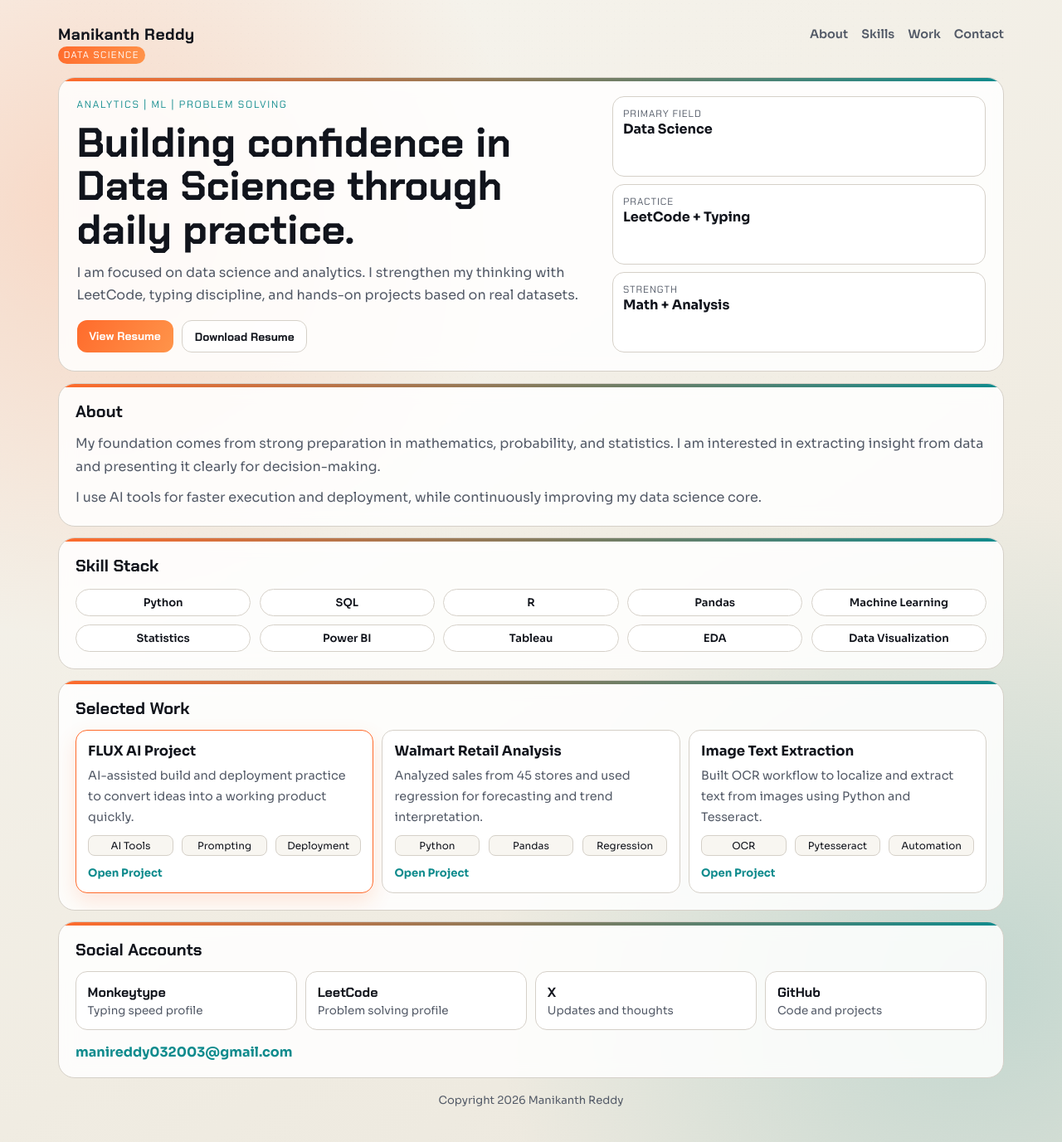
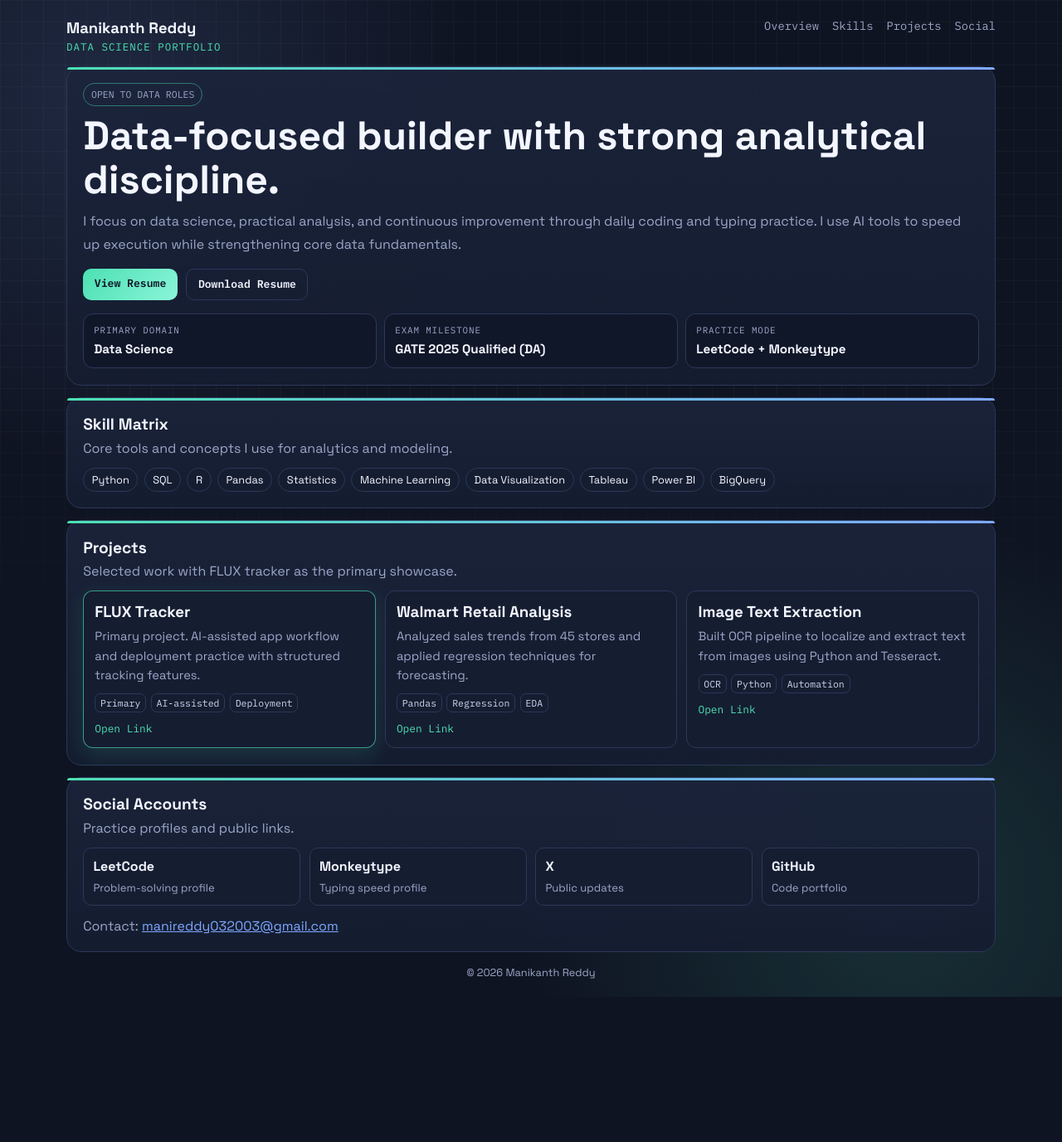
Before and after one commit to Manireddy69-VSCODE/about-me, a React (Vite) app: page / in a window 1280 px wide. Shown: the whole page at 83% size. After the commit the page ends 1202 px from the top, so only its background shows below. Built offline with nearby package versions, Linux system fonts and the light colour scheme.

Commit message:
Rebuild portfolio with data-dashboard UI

```diff
--- a/src/App.css
+++ b/src/App.css
@@ -1,13 +1,14 @@
-@import url('https://fonts.googleapis.com/css2?family=Chakra+Petch:wght@400;500;600;700&family=Sora:wght@400;600;700&display=swap');
+@import url('https://fonts.googleapis.com/css2?family=Space+Grotesk:wght@400;500;700&family=IBM+Plex+Mono:wght@400;500;600&display=swap');
 
 :root {
-  --bg: #f3f1eb;
-  --ink: #11141c;
-  --muted: #535a67;
-  --panel: rgba(255, 255, 255, 0.85);
-  --line: #d5d0c8;
-  --accent: #ff6b2c;
-  --accent-2: #0f8b8d;
+  --bg: #0f1422;
+  --bg-soft: #151d31;
+  --card: #1b243b;
+  --text: #f3f6ff;
+  --muted: #9ca7c8;
+  --line: #2d385a;
+  --accent: #4ce0b3;
+  --accent-2: #7ea8ff;
 }
 
 * {
@@ -22,147 +23,126 @@ body,
 }
 
 body {
-  font-family: 'Sora', sans-serif;
-  color: var(--ink);
-  background:
-    radial-gradient(circle at 8% 18%, rgba(255, 107, 44, 0.2), transparent 32%),
-    radial-gradient(circle at 92% 86%, rgba(15, 139, 141, 0.19), transparent 35%),
-    linear-gradient(145deg, #f7f5ef 0%, #f0ece2 60%, #ebe7dd 100%);
+  font-family: 'Space Grotesk', sans-serif;
+  color: var(--text);
+  background: radial-gradient(circle at 10% 10%, rgba(126, 168, 255, 0.14), transparent 28%),
+    radial-gradient(circle at 85% 90%, rgba(76, 224, 179, 0.14), transparent 30%),
+    var(--bg);
+}
+
+.page {
+  position: relative;
+  overflow: hidden;
+}
+
+.bg-grid {
+  position: fixed;
+  inset: 0;
+  pointer-events: none;
+  background-image:
+    linear-gradient(rgba(255, 255, 255, 0.03) 1px, transparent 1px),
+    linear-gradient(90deg, rgba(255, 255, 255, 0.03) 1px, transparent 1px);
+  background-size: 26px 26px;
+  mask-image: linear-gradient(to bottom, black 60%, transparent 100%);
 }
 
 .shell {
-  width: min(1140px, 92vw);
+  width: min(1120px, 92vw);
   margin: 0 auto;
-  padding: 1.8rem 0 2.4rem;
-  position: relative;
-}
-
-.noise {
-  position: absolute;
-  inset: 0;
-  pointer-events: none;
-  opacity: 0.23;
-  background-image: radial-gradient(rgba(17, 20, 28, 0.07) 0.55px, transparent 0.55px);
-  background-size: 9px 9px;
-  mask-image: linear-gradient(to bottom, black 30%, transparent 100%);
 }
 
 .topbar {
   display: flex;
   justify-content: space-between;
   align-items: flex-start;
+  padding-top: 1.35rem;
   gap: 1rem;
-  margin-bottom: 1.05rem;
 }
 
-.brand {
-  text-decoration: none;
-  display: inline-flex;
+.identity {
+  display: flex;
   flex-direction: column;
-  gap: 0.15rem;
+  gap: 0.2rem;
 }
 
-.brand-main {
-  font-family: 'Chakra Petch', sans-serif;
-  font-size: 1.2rem;
-  color: var(--ink);
-  letter-spacing: 0.02em;
+.name {
+  margin: 0;
+  font-size: 1.15rem;
   font-weight: 700;
 }
 
-.brand-sub {
-  width: fit-content;
-  font-family: 'Chakra Petch', sans-serif;
-  font-size: 0.72rem;
-  letter-spacing: 0.12em;
+.role {
+  margin: 0;
+  color: var(--accent);
+  font-family: 'IBM Plex Mono', monospace;
+  font-size: 0.78rem;
+  letter-spacing: 0.08em;
   text-transform: uppercase;
-  color: #ffffff;
-  background: linear-gradient(120deg, var(--accent), #ff944a);
-  padding: 0.17rem 0.42rem;
-  border-radius: 999px;
 }
 
 nav {
   display: flex;
   gap: 1rem;
   flex-wrap: wrap;
-  padding-top: 0.22rem;
 }
 
 nav a {
+  color: var(--muted);
   text-decoration: none;
-  color: var(--muted);
-  font-weight: 600;
-  font-size: 0.9rem;
+  font-family: 'IBM Plex Mono', monospace;
+  font-size: 0.86rem;
 }
 
 nav a:hover {
-  color: var(--ink);
+  color: var(--text);
 }
 
-main {
+.layout {
   display: grid;
-  gap: 0.85rem;
+  gap: 0.9rem;
+  margin-top: 1rem;
 }
 
-.hero,
-.panel {
+.card {
+  background: linear-gradient(180deg, rgba(27, 36, 59, 0.92), rgba(21, 29, 49, 0.95));
+  border: 1px solid var(--line);
+  border-radius: 18px;
+  padding: 1.2rem;
   position: relative;
-  border: 1px solid var(--line);
-  border-radius: 20px;
-  background: var(--panel);
-  backdrop-filter: blur(10px);
-  overflow: hidden;
 }
 
-.hero::before,
-.panel::before {
+.card::before {
   content: '';
   position: absolute;
   left: 0;
   top: 0;
   width: 100%;
-  height: 4px;
+  height: 3px;
   background: linear-gradient(90deg, var(--accent), var(--accent-2));
+  border-radius: 18px 18px 0 0;
 }
 
-.hero {
-  display: grid;
-  grid-template-columns: 1.4fr 1fr;
-  gap: 1rem;
-  padding: 1.35rem;
+.hero-head h1 {
+  margin: 0.65rem 0 0.6rem;
+  font-size: clamp(1.75rem, 4.2vw, 3rem);
+  line-height: 1.1;
 }
 
-.hero-kicker {
+.hero-head p {
   margin: 0;
-  font-size: 0.76rem;
-  color: var(--accent-2);
-  font-family: 'Chakra Petch', sans-serif;
-  letter-spacing: 0.14em;
+  color: var(--muted);
+  line-height: 1.7;
 }
 
-h1 {
-  margin: 0.55rem 0 0.7rem;
-  font-family: 'Chakra Petch', sans-serif;
-  font-size: clamp(1.7rem, 4.4vw, 3.1rem);
-  line-height: 1.06;
-}
-
-h2 {
-  margin: 0 0 0.8rem;
-  font-size: 1.25rem;
-  font-family: 'Chakra Petch', sans-serif;
-}
-
-h3 {
+.pill {
   margin: 0;
-  font-size: 1.03rem;
-}
-
-p {
-  margin: 0;
-  color: var(--muted);
-  line-height: 1.72;
+  width: fit-content;
+  padding: 0.2rem 0.55rem;
+  border-radius: 999px;
+  border: 1px solid rgba(76, 224, 179, 0.45);
+  color: var(--accent);
+  font-family: 'IBM Plex Mono', monospace;
+  font-size: 0.72rem;
 }
 
 .hero-actions {
@@ -174,215 +154,180 @@ p {
 
 .btn {
   text-decoration: none;
-  border-radius: 12px;
-  padding: 0.62rem 0.92rem;
-  font-weight: 700;
-  font-size: 0.86rem;
-  font-family: 'Chakra Petch', sans-serif;
-}
-
-.btn-solid {
-  color: #fff;
-  background: linear-gradient(120deg, var(--accent), #ff944a);
-}
-
-.btn-ghost {
-  color: var(--ink);
-  border: 1px solid var(--line);
-  background: rgba(255, 255, 255, 0.72);
-}
-
-.hero-right {
-  display: grid;
-  gap: 0.55rem;
-}
-
-.pulse-card {
-  border: 1px solid var(--line);
-  border-radius: 14px;
-  background: #ffffff;
-  padding: 0.75rem;
-  animation: pulse-in 500ms ease both;
-}
-
-.pulse-card span {
-  display: block;
-  color: var(--muted);
-  font-size: 0.74rem;
-  letter-spacing: 0.08em;
-  text-transform: uppercase;
-  font-family: 'Chakra Petch', sans-serif;
-}
-
-.pulse-card strong {
-  font-size: 1rem;
-  line-height: 1.2;
-}
-
-.panel {
-  padding: 1.25rem;
-}
-
-.panel p + p {
-  margin-top: 0.6rem;
-}
-
-.skill-grid,
-.tag-row,
-.social-grid,
-.project-grid {
-  display: grid;
-  gap: 0.65rem;
-}
-
-.skill-grid {
-  grid-template-columns: repeat(5, minmax(0, 1fr));
-  margin-top: 0.95rem;
-}
-
-.skill-grid span {
-  border: 1px solid var(--line);
-  border-radius: 999px;
-  padding: 0.42rem 0.6rem;
-  background: #ffffff;
-  text-align: center;
+  border-radius: 10px;
+  padding: 0.6rem 0.85rem;
+  font-family: 'IBM Plex Mono', monospace;
   font-size: 0.82rem;
   font-weight: 600;
 }
 
-.project-grid {
-  grid-template-columns: repeat(3, minmax(0, 1fr));
+.btn-primary {
+  background: linear-gradient(130deg, var(--accent), #8af5d8);
+  color: #0e1526;
 }
 
-.project-card {
+.btn-secondary {
   border: 1px solid var(--line);
-  border-radius: 14px;
-  background: #ffffff;
-  padding: 0.88rem;
+  color: var(--text);
 }
 
-.project-card-primary {
-  border-color: var(--accent);
-  box-shadow: 0 10px 24px rgba(255, 107, 44, 0.16);
+.stat-grid {
+  display: grid;
+  grid-template-columns: repeat(3, minmax(0, 1fr));
+  gap: 0.6rem;
+  margin-top: 1rem;
 }
 
-.project-card p {
-  margin-top: 0.45rem;
-  font-size: 0.9rem;
+.stat-box {
+  border: 1px solid var(--line);
+  border-radius: 12px;
+  padding: 0.75rem;
+  background: rgba(16, 23, 40, 0.86);
 }
 
-.tag-row {
-  margin-top: 0.6rem;
-  grid-template-columns: repeat(3, minmax(0, 1fr));
+.stat-box span {
+  display: block;
+  font-family: 'IBM Plex Mono', monospace;
+  font-size: 0.68rem;
+  color: var(--muted);
+  text-transform: uppercase;
+  letter-spacing: 0.08em;
+  margin-bottom: 0.3rem;
 }
 
-.tag-row span {
-  font-size: 0.75rem;
-  text-align: center;
-  border: 1px solid var(--line);
-  border-radius: 8px;
-  padding: 0.25rem 0.35rem;
-  background: #f8f6f1;
+.stat-box strong {
+  font-size: 0.95rem;
+  line-height: 1.35;
 }
 
-.project-card a {
+.section-head {
+  margin-bottom: 0.8rem;
+}
+
+.section-head h2 {
+  margin: 0;
+  font-size: 1.2rem;
+}
+
+.section-head p {
+  margin: 0.35rem 0 0;
+  color: var(--muted);
+}
+
+.chip-wrap {
+  display: flex;
+  flex-wrap: wrap;
+  gap: 0.45rem;
+}
+
+.chip {
+  border: 1px solid var(--line);
+  border-radius: 999px;
+  padding: 0.32rem 0.6rem;
+  font-size: 0.8rem;
+  background: var(--bg-soft);
+}
+
+.project-grid {
+  display: grid;
+  grid-template-columns: repeat(3, minmax(0, 1fr));
+  gap: 0.7rem;
+}
+
+.project {
+  border: 1px solid var(--line);
+  border-radius: 12px;
+  background: var(--bg-soft);
+  padding: 0.82rem;
+}
+
+.project.featured {
+  border-color: rgba(76, 224, 179, 0.65);
+  box-shadow: 0 8px 26px rgba(76, 224, 179, 0.14);
+}
+
+.project h3 {
+  margin: 0;
+}
+
+.project p {
+  margin: 0.45rem 0 0;
+  color: var(--muted);
+  font-size: 0.92rem;
+  line-height: 1.6;
+}
+
+.tag-wrap {
+  display: flex;
+  gap: 0.35rem;
+  flex-wrap: wrap;
+  margin-top: 0.6rem;
+}
+
+.tag-wrap span {
+  font-family: 'IBM Plex Mono', monospace;
+  font-size: 0.72rem;
+  border: 1px solid var(--line);
+  border-radius: 7px;
+  padding: 0.18rem 0.36rem;
+  color: #d0d8f2;
+}
+
+.project a {
   display: inline-block;
-  margin-top: 0.72rem;
+  margin-top: 0.7rem;
   text-decoration: none;
-  color: var(--accent-2);
-  font-size: 0.82rem;
-  font-weight: 700;
+  color: var(--accent);
+  font-family: 'IBM Plex Mono', monospace;
+  font-size: 0.8rem;
 }
 
 .social-grid {
+  display: grid;
   grid-template-columns: repeat(4, minmax(0, 1fr));
+  gap: 0.65rem;
 }
 
 .social-card {
+  text-decoration: none;
+  color: var(--text);
   border: 1px solid var(--line);
-  border-radius: 14px;
-  padding: 0.85rem;
-  background: #ffffff;
-  text-decoration: none;
-  color: var(--ink);
-  transition: transform 220ms ease;
-}
-
-.social-card:hover {
-  transform: translateY(-4px);
+  border-radius: 10px;
+  padding: 0.7rem;
+  background: var(--bg-soft);
 }
 
 .social-card strong {
   display: block;
-  font-family: 'Chakra Petch', sans-serif;
+  margin-bottom: 0.25rem;
 }
 
 .social-card span {
   color: var(--muted);
-  font-size: 0.84rem;
-}
-
-.mail-row {
-  margin-top: 1rem;
-}
-
-.mail-row a {
-  text-decoration: none;
-  color: var(--accent-2);
-  font-weight: 700;
-}
-
-footer {
-  margin-top: 1rem;
-  text-align: center;
-  color: var(--muted);
   font-size: 0.82rem;
 }
 
-.reveal-1,
-.reveal-2,
-.reveal-3,
-.reveal-4,
-.reveal-5,
-.reveal-6 {
-  opacity: 0;
-  transform: translateY(12px);
-  animation: reveal 560ms ease forwards;
+.mail {
+  margin: 0.9rem 0 0;
+  color: var(--muted);
 }
 
-.reveal-2 { animation-delay: 80ms; }
-.reveal-3 { animation-delay: 140ms; }
-.reveal-4 { animation-delay: 180ms; }
-.reveal-5 { animation-delay: 220ms; }
-.reveal-6 { animation-delay: 260ms; }
-
-@keyframes reveal {
-  to {
-    opacity: 1;
-    transform: translateY(0);
-  }
+.mail a {
+  color: var(--accent-2);
 }
 
-@keyframes pulse-in {
-  from {
-    opacity: 0;
-    transform: scale(0.98);
-  }
-  to {
-    opacity: 1;
-    transform: scale(1);
-  }
+.footer {
+  padding: 1rem 0 1.35rem;
+  text-align: center;
+}
+
+.footer p {
+  color: var(--muted);
+  margin: 0;
+  font-size: 0.8rem;
 }
 
 @media (max-width: 980px) {
-  .hero {
-    grid-template-columns: 1fr;
-  }
-
-  .skill-grid {
-    grid-template-columns: repeat(3, minmax(0, 1fr));
-  }
-
   .project-grid {
     grid-template-columns: 1fr 1fr;
   }
@@ -390,27 +335,23 @@ footer {
   .social-grid {
     grid-template-columns: 1fr 1fr;
   }
+
+  .stat-grid {
+    grid-template-columns: 1fr;
+  }
 }
 
 @media (max-width: 640px) {
-  .shell {
-    width: 94vw;
+  .topbar {
+    flex-direction: column;
   }
 
-  .topbar {
-    flex-direction: column;
-    align-items: flex-start;
-  }
-
-  .skill-grid,
   .project-grid,
-  .social-grid,
-  .tag-row {
+  .social-grid {
     grid-template-columns: 1fr;
   }
 
-  .hero,
-  .panel {
+  .card {
     padding: 1rem;
   }
 }
--- a/src/App.jsx
+++ b/src/App.jsx
@@ -1,108 +1,92 @@
 import './App.css'
+
+const resumeUrl = `${import.meta.env.BASE_URL}resume.pdf`
+
+const stats = [
+  { label: 'Primary Domain', value: 'Data Science' },
+  { label: 'Exam Milestone', value: 'GATE 2025 Qualified (DA)' },
+  { label: 'Practice Mode', value: 'LeetCode + Monkeytype' },
+]
 
 const skills = [
   'Python',
   'SQL',
   'R',
   'Pandas',
+  'Statistics',
   'Machine Learning',
-  'Statistics',
+  'Data Visualization',
+  'Tableau',
   'Power BI',
-  'Tableau',
-  'EDA',
-  'Data Visualization',
-]
-
-const highlights = [
-  { label: 'Primary Field', value: 'Data Science' },
-  { label: 'Practice', value: 'LeetCode + Typing' },
-  { label: 'Strength', value: 'Math + Analysis' },
+  'BigQuery',
 ]
 
 const projects = [
   {
+    title: 'FLUX Tracker',
+    summary: 'Primary project. AI-assisted app workflow and deployment practice with structured tracking features.',
+    tags: ['Primary', 'AI-assisted', 'Deployment'],
+    link: 'https://github.com/Manireddy69-VSCODE/flux-tracker',
+    featured: true,
+  },
+  {
     title: 'Walmart Retail Analysis',
-    summary: 'Analyzed sales from 45 stores and used regression for forecasting and trend interpretation.',
-    tags: ['Python', 'Pandas', 'Regression'],
+    summary: 'Analyzed sales trends from 45 stores and applied regression techniques for forecasting.',
+    tags: ['Pandas', 'Regression', 'EDA'],
     link: '#',
   },
   {
     title: 'Image Text Extraction',
-    summary: 'Built OCR workflow to localize and extract text from images using Python and Tesseract.',
-    tags: ['OCR', 'Pytesseract', 'Automation'],
+    summary: 'Built OCR pipeline to localize and extract text from images using Python and Tesseract.',
+    tags: ['OCR', 'Python', 'Automation'],
     link: '#',
-  },
-  {
-    title: 'FLUX AI Project',
-    summary: 'AI-assisted build and deployment practice to convert ideas into a working product quickly.',
-    tags: ['AI Tools', 'Prompting', 'Deployment'],
-    link: 'https://github.com/Manireddy69-VSCODE/flux-tracker',
-    primary: true,
   },
 ]
 
 const socials = [
-  {
-    name: 'Monkeytype',
-    detail: 'Typing speed profile',
-    href: 'https://monkeytype.com/profile/manireddy',
-  },
-  {
-    name: 'LeetCode',
-    detail: 'Problem solving profile',
-    href: 'https://leetcode.com/u/Mani_reddy69/',
-  },
-  {
-    name: 'X',
-    detail: 'Updates and thoughts',
-    href: 'https://x.com/Mani_reddy69',
-  },
-  {
-    name: 'GitHub',
-    detail: 'Code and projects',
-    href: 'https://github.com/manireddy7989',
-  },
+  { name: 'LeetCode', href: 'https://leetcode.com/u/Mani_reddy69/', desc: 'Problem-solving profile' },
+  { name: 'Monkeytype', href: 'https://monkeytype.com/profile/manireddy', desc: 'Typing speed profile' },
+  { name: 'X', href: 'https://x.com/Mani_reddy69', desc: 'Public updates' },
+  { name: 'GitHub', href: 'https://github.com/manireddy7989', desc: 'Code portfolio' },
 ]
-
-const resumeUrl = `${import.meta.env.BASE_URL}resume.pdf`
 
 function App() {
   return (
-    <div className="shell">
-      <div className="noise" />
+    <div className="page">
+      <div className="bg-grid" />
 
-      <header className="topbar reveal-1">
-        <a className="brand" href="#home">
-          <span className="brand-main">Manikanth Reddy</span>
-          <span className="brand-sub">Data Science</span>
-        </a>
-
+      <header className="topbar shell">
+        <div className="identity">
+          <p className="name">Manikanth Reddy</p>
+          <p className="role">Data Science Portfolio</p>
+        </div>
         <nav>
-          <a href="#about">About</a>
+          <a href="#overview">Overview</a>
           <a href="#skills">Skills</a>
-          <a href="#work">Work</a>
-          <a href="#contact">Contact</a>
+          <a href="#projects">Projects</a>
+          <a href="#social">Social</a>
         </nav>
       </header>
 
-      <main>
-        <section id="home" className="hero reveal-2">
-          <div className="hero-left">
-            <p className="hero-kicker">ANALYTICS | ML | PROBLEM SOLVING</p>
-            <h1>Building confidence in Data Science through daily practice.</h1>
+      <main className="shell layout">
+        <section id="overview" className="hero card">
+          <div className="hero-head">
+            <p className="pill">OPEN TO DATA ROLES</p>
+            <h1>Data-focused builder with strong analytical discipline.</h1>
             <p>
-              I am focused on data science and analytics. I strengthen my thinking with LeetCode,
-              typing discipline, and hands-on projects based on real datasets.
+              I focus on data science, practical analysis, and continuous improvement through daily coding and typing practice.
+              I use AI tools to speed up execution while strengthening core data fundamentals.
             </p>
-            <div className="hero-actions">
-              <a className="btn btn-solid" href={resumeUrl} target="_blank" rel="noreferrer">View Resume</a>
-              <a className="btn btn-ghost" href={resumeUrl} download>Download Resume</a>
-            </div>
           </div>
 
-          <div className="hero-right">
-            {highlights.map((item) => (
-              <article key={item.label} className="pulse-card">
+          <div className="hero-actions">
+            <a className="btn btn-primary" href={resumeUrl} target="_blank" rel="noreferrer">View Resume</a>
+            <a className="btn btn-secondary" href={resumeUrl} download>Download Resume</a>
+          </div>
+
+          <div className="stat-grid">
+            {stats.map((item) => (
+              <article key={item.label} className="stat-box">
                 <span>{item.label}</span>
                 <strong>{item.value}</strong>
               </article>
@@ -110,63 +94,58 @@ function App() {
           </div>
         </section>
 
-        <section id="about" className="panel reveal-3">
-          <h2>About</h2>
-          <p>
-            My foundation comes from strong preparation in mathematics, probability, and statistics.
-            I am interested in extracting insight from data and presenting it clearly for decision-making.
-          </p>
-          <p>
-            I use AI tools for faster execution and deployment, while continuously improving my data science core.
-          </p>
-        </section>
-
-        <section id="skills" className="panel reveal-4">
-          <h2>Skill Stack</h2>
-          <div className="skill-grid">
+        <section id="skills" className="card">
+          <div className="section-head">
+            <h2>Skill Matrix</h2>
+            <p>Core tools and concepts I use for analytics and modeling.</p>
+          </div>
+          <div className="chip-wrap">
             {skills.map((skill) => (
-              <span key={skill}>{skill}</span>
+              <span key={skill} className="chip">{skill}</span>
             ))}
           </div>
         </section>
 
-        <section id="work" className="panel reveal-5">
-          <h2>Selected Work</h2>
+        <section id="projects" className="card">
+          <div className="section-head">
+            <h2>Projects</h2>
+            <p>Selected work with FLUX tracker as the primary showcase.</p>
+          </div>
           <div className="project-grid">
-            {[...projects].sort((a, b) => Number(Boolean(b.primary)) - Number(Boolean(a.primary))).map((project) => (
-              <article key={project.title} className={`project-card${project.primary ? ' project-card-primary' : ''}`}>
+            {[...projects].sort((a, b) => Number(Boolean(b.featured)) - Number(Boolean(a.featured))).map((project) => (
+              <article key={project.title} className={`project ${project.featured ? 'featured' : ''}`}>
                 <h3>{project.title}</h3>
                 <p>{project.summary}</p>
-                <div className="tag-row">
+                <div className="tag-wrap">
                   {project.tags.map((tag) => (
                     <span key={tag}>{tag}</span>
                   ))}
                 </div>
-                <a href={project.link} target="_blank" rel="noreferrer">Open Project</a>
+                <a href={project.link} target="_blank" rel="noreferrer">Open Link</a>
               </article>
             ))}
           </div>
         </section>
 
-        <section id="contact" className="panel reveal-6">
-          <h2>Social Accounts</h2>
+        <section id="social" className="card">
+          <div className="section-head">
+            <h2>Social Accounts</h2>
+            <p>Practice profiles and public links.</p>
+          </div>
           <div className="social-grid">
-            {socials.map((social) => (
-              <a key={social.name} href={social.href} className="social-card" target="_blank" rel="noreferrer">
-                <strong>{social.name}</strong>
-                <span>{social.detail}</span>
+            {socials.map((s) => (
+              <a key={s.name} href={s.href} target="_blank" rel="noreferrer" className="social-card">
+                <strong>{s.name}</strong>
+                <span>{s.desc}</span>
               </a>
             ))}
           </div>
-
-          <div className="mail-row">
-            <a href="mailto:manireddy032003@gmail.com">manireddy032003@gmail.com</a>
-          </div>
+          <p className="mail">Contact: <a href="mailto:manireddy032003@gmail.com">manireddy032003@gmail.com</a></p>
         </section>
       </main>
 
-      <footer>
-        <p>Copyright {new Date().getFullYear()} Manikanth Reddy</p>
+      <footer className="shell footer">
+        <p>© {new Date().getFullYear()} Manikanth Reddy</p>
       </footer>
     </div>
   )
```
